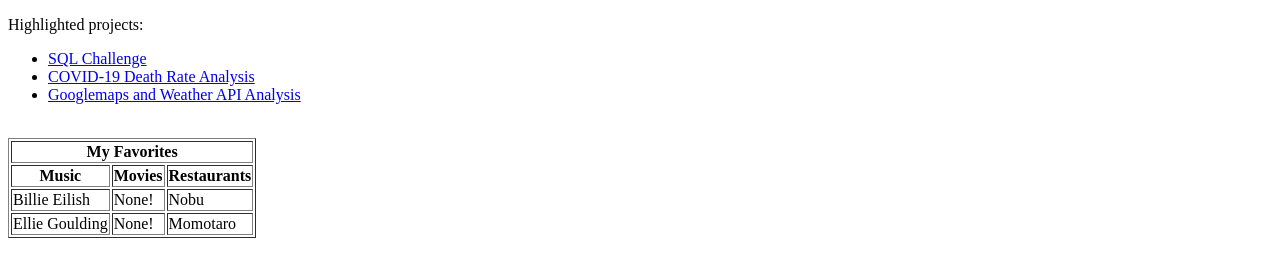
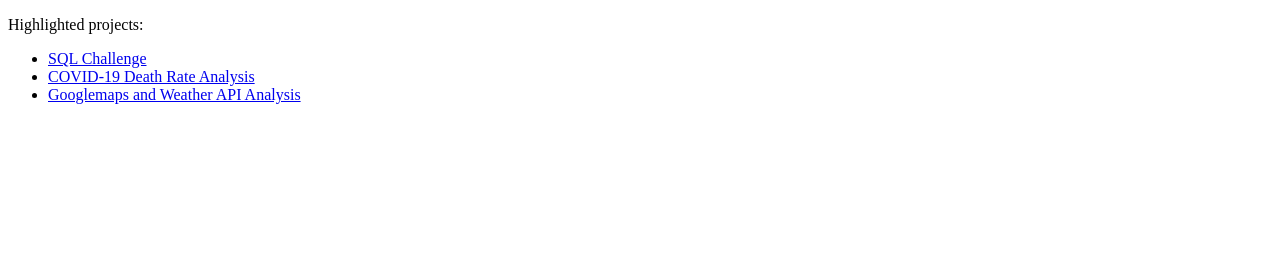
Before and after one commit to valputla/lindseymorales.github.io, a plain HTML site: page index.html in a window 1280 px wide. Shown: the part 404-680 px from the top of the page. Drawn offline with Linux system fonts and the light colour scheme.

Commit message:
Updated links

```diff
--- a/index.html
+++ b/index.html
@@ -23,34 +23,9 @@
   <ul>
     <li><a href="https://valputla.github.io/SQL-Challenge/">SQL Challenge</a></li>
     <li><a href="https://valputla.github.io/InfectionDataAnalysis/">COVID-19 Death Rate Analysis</a></li>
-    <li><a href="https://github.com/valputla/API-Challenge">Googlemaps and Weather API Analysis</a></li>
+    <li><a href="https://valputla.github.io/Python-API-Challenge/">Googlemaps and Weather API Analysis</a></li>
   </ul>
 
-  <table border="1">
-    <thead>
-      <tr>
-        <th colspan="3">My Favorites</th>
-      </tr>
-      <tr>
-        <th>Music</th>
-        <th>Movies</th>
-        <th>Restaurants</th>
-
-      </tr>
-    </thead>
-    <tbody>
-      <tr>
-        <td>Billie Eilish</td>
-        <td>None!</td>
-        <td>Nobu</td>
-
-      </tr>
-      <tr>
-        <td>Ellie Goulding</td>
-        <td>None!</td>
-        <td>Momotaro</td>
-      </tr>
-<br>
 
 </body>
 
```
